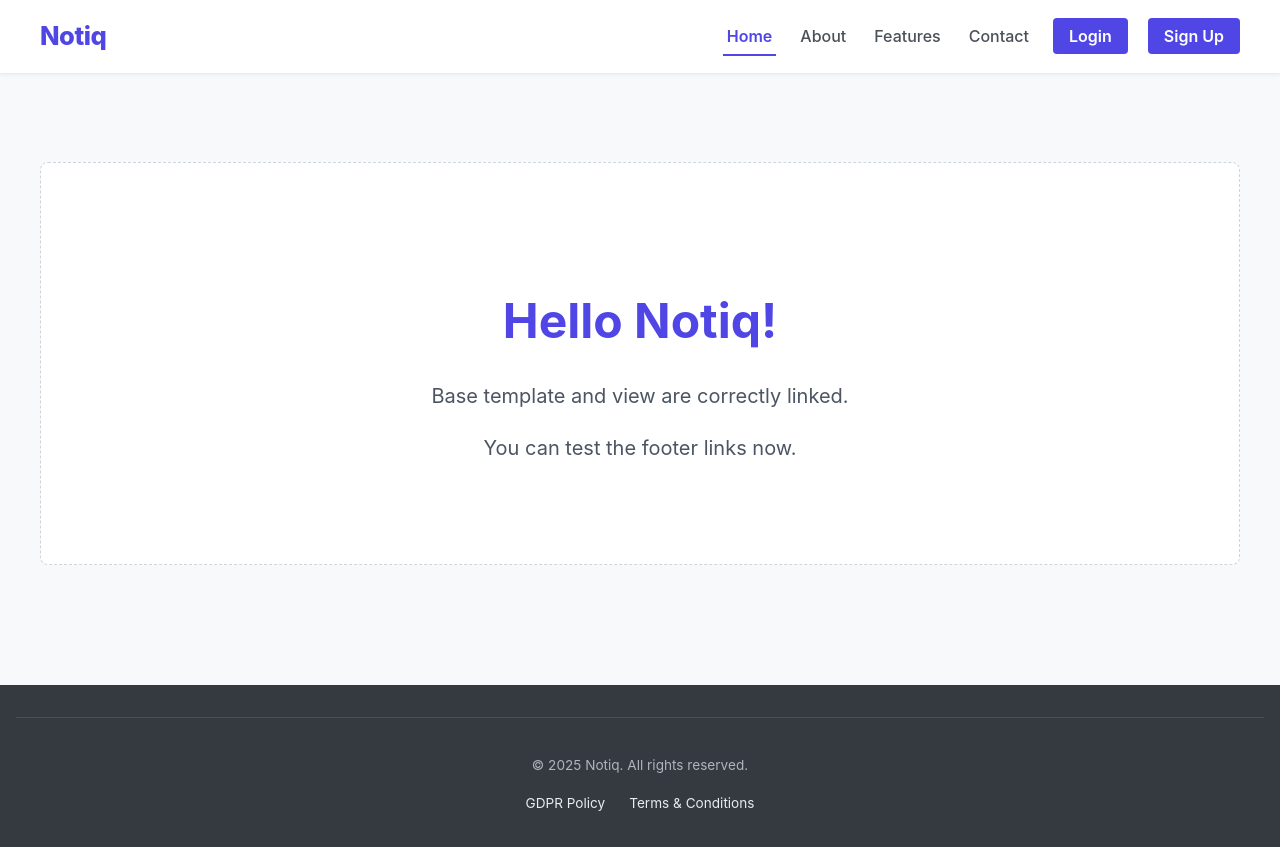
After one commit to Blaisesa/notiq, a Django app: template spa/templates/spa/index.html in a window 1280 px wide. The commit adds this page. Run offline with Django 4.2, Linux system fonts and the light colour scheme; the template is opened without the code that fills it, so the values that code supplies are empty.

Commit message:
set up base.html, index.html templates and links

```diff
--- a/config/settings.py
+++ b/config/settings.py
@@ -62,9 +62,7 @@ ROOT_URLCONF = 'config.urls'
 TEMPLATES = [
     {
         'BACKEND': 'django.template.backends.django.DjangoTemplates',
-        'DIRS': [
-            os.path.join(BASE_DIR, 'templates'),
-        ],
+        'DIRS': [os.path.join(BASE_DIR, 'templates')],
         'APP_DIRS': True,
         'OPTIONS': {
             'context_processors': [
--- a/config/urls.py
+++ b/config/urls.py
@@ -20,4 +20,5 @@ from django.urls import path, include
 urlpatterns = [
     path('admin/', admin.site.urls),
     path('', include('spa.urls')),
+    path('', include('core.urls')),
 ]
--- a/core/urls.py
+++ b/core/urls.py
@@ -3,6 +3,7 @@ from . import views
 
 urlpatterns = [
     # Separate paths for your legal pages
-    path('gdpr/', views.gdpr_page, name='gdpr_policy'),
-    path('terms/', views.terms_of_service_page, name='terms_of_service'),
+    path('gdpr-policy/', views.gdpr_page, name='gdpr_policy'),
+    path('terms-of-service/', views.terms_of_service_page,
+         name='terms_of_service'),
 ]
--- /dev/null
+++ b/spa/static/js/spa.js
@@ -0,0 +1,90 @@
+/**
+ * Core JavaScript logic for Single Page Application (SPA) navigation.
+ * Handles hash-based routing, active link styling, and content switching.
+ */
+
+// Function to handle the routing logic
+function navigateTo(pageId) {
+    // 1. Determine the target content ID based on the data-page attribute
+    const contentId = `${pageId}-content`;
+
+    // 2. Hide all SPA pages
+    document.querySelectorAll('.spa-page').forEach(page => {
+        page.classList.remove('active');
+        page.classList.add('hidden');
+    });
+
+    // 3. Show the active page
+    const activePage = document.getElementById(contentId);
+    if (activePage) {
+        // We use a small timeout to allow the transition effect (if any) to work cleanly
+        setTimeout(() => {
+            activePage.classList.remove('hidden');
+            activePage.classList.add('active');
+        }, 50);
+    } else {
+        // Fallback for an invalid page ID (e.g., redirect to home)
+        navigateTo('home');
+        return;
+    }
+
+    // 4. Update the active state of navigation links
+    document.querySelectorAll('.nav-menu a').forEach(link => {
+        link.classList.remove('active-link');
+    });
+
+    // Select the specific link that triggered the navigation
+    const activeLink = document.querySelector(`.nav-menu a[data-page="${pageId}"]`);
+    if (activeLink) {
+        activeLink.classList.add('active-link');
+    }
+}
+
+// Function to handle link clicks
+function handleLinkClick(event) {
+    // Only handle links that have the data-page attribute (our SPA links)
+    if (event.target.closest('a') && event.target.closest('a').hasAttribute('data-page')) {
+        event.preventDefault(); // STOP the browser from following the link normally
+
+        const link = event.target.closest('a');
+        const pageId = link.getAttribute('data-page');
+
+        // Update the browser history (URL hash) and navigate
+        window.history.pushState(null, null, `#${pageId}`);
+        navigateTo(pageId);
+    }
+}
+
+// Function to get the initial page ID from the URL hash
+function getInitialPageId() {
+    const hash = window.location.hash.slice(1); // Remove the '#'
+
+    // Check if the hash corresponds to a valid page content ID
+    if (hash && document.getElementById(`${hash}-content`)) {
+        return hash;
+    }
+    // Default to 'home' if hash is empty or invalid
+    return 'home';
+}
+
+// --- Event Listeners and Initial Load ---
+
+document.addEventListener('DOMContentLoaded', () => {
+    // 1. Set up the click handler on the navigation menu
+    const navMenu = document.getElementById('spa-nav');
+    if (navMenu) {
+        navMenu.addEventListener('click', handleLinkClick);
+    }
+
+    // 2. Handle initial page load based on URL hash
+    const initialPage = getInitialPageId();
+    // Use replaceState to set the initial hash cleanly without adding a new history entry
+    window.history.replaceState(null, null, `#${initialPage}`);
+    navigateTo(initialPage);
+});
+
+// 3. Handle back/forward button clicks (popstate event)
+window.addEventListener('popstate', () => {
+    const targetPage = getInitialPageId();
+    navigateTo(targetPage);
+});
--- /dev/null
+++ b/spa/templates/spa/index.html
@@ -0,0 +1,25 @@
+{% extends "base.html" %}
+{% load static %}
+
+{% block content %}
+
+    <!-- HOME SECTION (This section is required for the SPA logic to initialize the #home route) -->
+    <section id="home-content" class="spa-page container active">
+        <div style="text-align: center; padding: 5rem 0; margin-top: 3rem; border: 1px dashed #ced4da; border-radius: 0.5rem; background-color: #ffffff;">
+            <h1 style="font-size: 3rem; color: #4f46e5; margin-bottom: 1rem;">Hello Notiq!</h1>
+            <p style="font-size: 1.25rem; color: #4b5563;">Base template and view are correctly linked.</p>
+            <p style="font-size: 1.25rem; color: #4b5563;">You can test the footer links now.</p>
+        </div>
+    </section>
+
+    <!-- Placeholder sections must still exist for the SPA JS to function when links are clicked. -->
+    <section id="about-content" class="spa-page container hidden"></section>
+    <section id="features-content" class="spa-page container hidden"></section>
+    <section id="contact-content" class="spa-page container hidden"></section>
+
+{% endblock content %}
+
+{% block extra_js %}
+    <!-- Link External JavaScript - necessary for SPA navigation -->
+    <script src="{% static 'js/spa.js' %}"></script>
+{% endblock extra_js %}
--- a/spa/urls.py
+++ b/spa/urls.py
@@ -1,6 +1,6 @@
 from django.urls import path
-from .views import home
+from .views import spa_view
 
 urlpatterns = [
-    path('', home, name='home'),
+    path('', spa_view, name='home'),
 ]
--- a/config/static/css/style.css
+++ b/static/css/style.css
@@ -1,5 +1,3 @@
-
-/* --- Global Resets & Typography --- */
 body {
     font-family: 'Inter', sans-serif;
     background-color: #f8f9fa; /* Very light gray */
@@ -7,6 +5,12 @@ body {
     margin: 0;
     padding: 0;
     line-height: 1.6;
+
+    /* --- STICKY FOOTER FIX: START --- */
+    display: flex;
+    flex-direction: column;
+    min-height: 100vh;
+    /* --- STICKY FOOTER FIX: END --- */
 }
 
 .container {
@@ -165,6 +169,11 @@ body {
 }
 
 /* --- SPA Content Structure --- */
+/* The MAIN element must grow to push the footer down */
+main {
+    flex-grow: 1;
+}
+
 .spa-page {
     padding: 2.5rem 1.5rem;
     max-width: 1200px;
--- a/config/templates/base.html
+++ b/templates/base.html
@@ -44,7 +44,7 @@
     <!-- FOOTER with Legal Links -->
     <footer class="main-footer">
         <div class="container footer-content">
-            <p class="copyright">&copy; {% now "Y" %} Serenity Spa. All rights reserved.</p>
+            <p class="copyright">&copy; {% now "Y" %} Notiq. All rights reserved.</p>
             <div class="footer-links">
                 <!-- Links to your core/views.py pages -->
                 <a href="{% url 'gdpr_policy' %}" class="footer-link">GDPR Policy</a>
```
Also changed, not shown: spa/views.py (+5 -3 lines), spa/static/css/spa.css (added).
